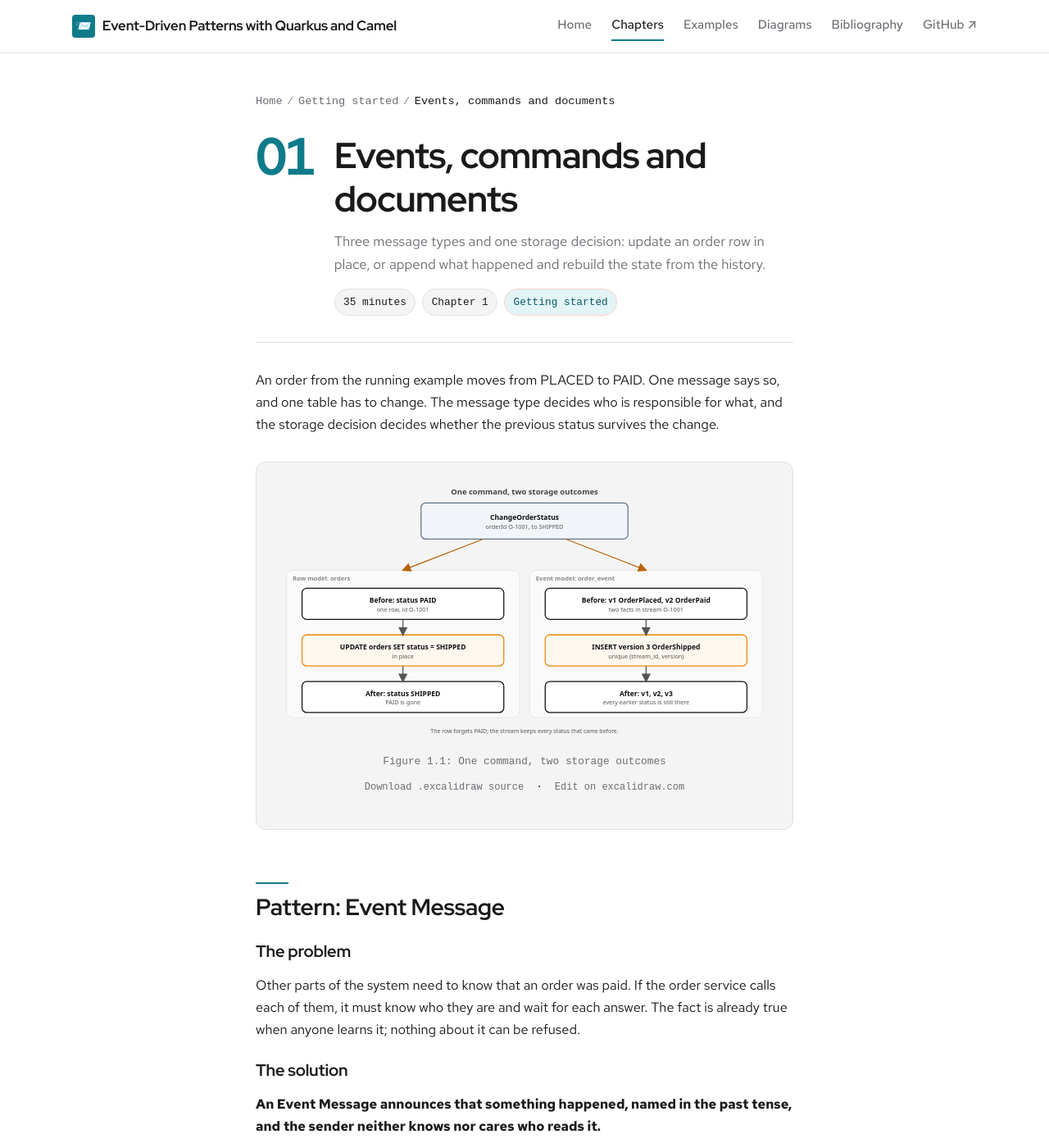
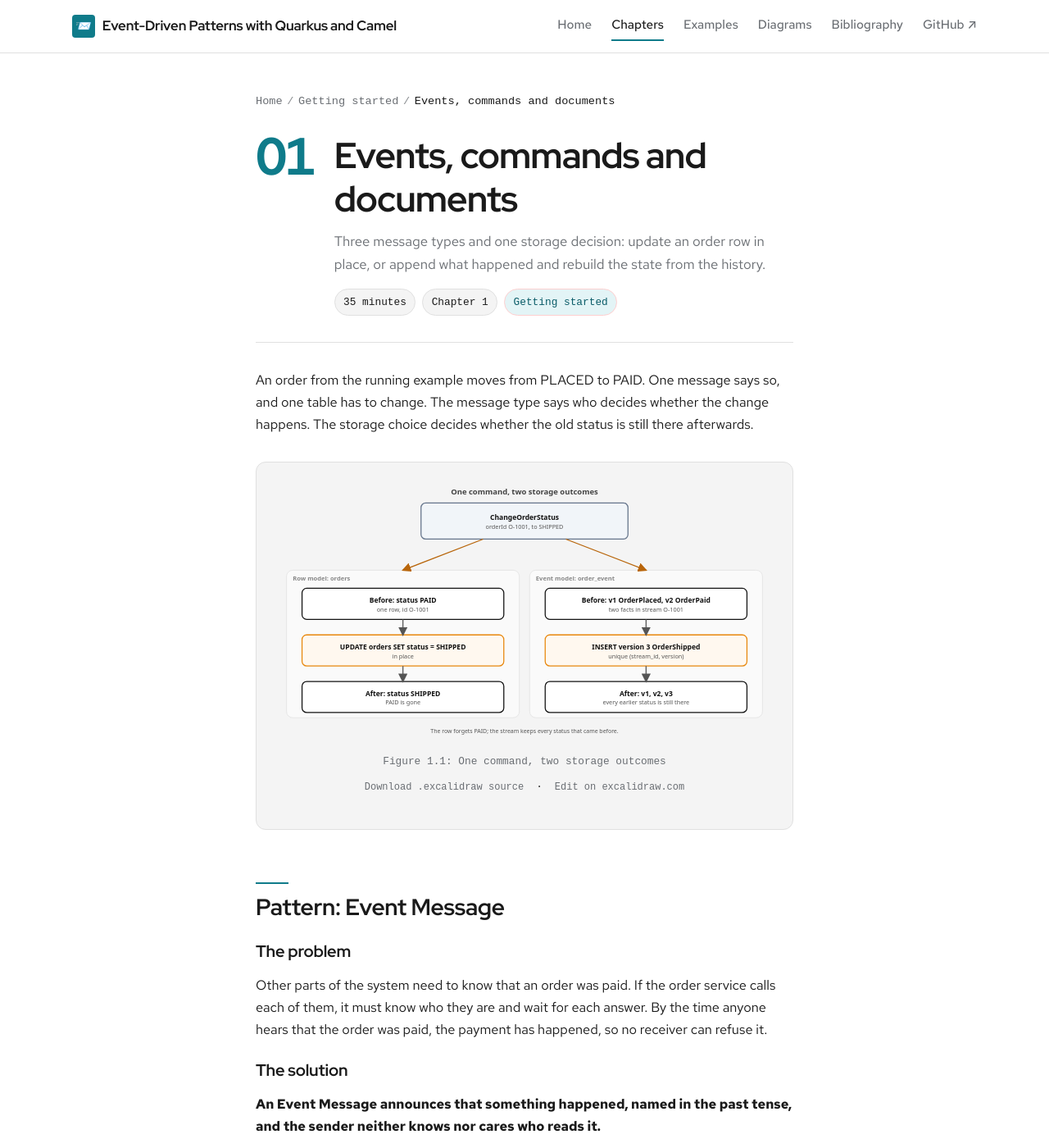
Before and after one commit to patterncatalyst/event-driven-patterns-with-quarkus-and-camel, a Jekyll site: the page built from _docs/01-events-commands-documents.md, in a window 1280 px wide and 1400 px high. Shown: the whole window at 82% size. Built offline with Jekyll 4.4.1, drawn with Linux system fonts in a browser that asks for light colours; some web fonts are replaced; some of the changed text lies outside the part shown.

```diff
--- a/_docs/01-events-commands-documents.md
+++ b/_docs/01-events-commands-documents.md
@@ -7,7 +7,7 @@ description: "Three message types and one storage decision: update an order row
 duration: "35 minutes"
 ---
 
-An order from the running example moves from PLACED to PAID. One message says so, and one table has to change. The message type decides who is responsible for what, and the storage decision decides whether the previous status survives the change.
+An order from the running example moves from PLACED to PAID. One message says so, and one table has to change. The message type says who decides whether the change happens. The storage choice decides whether the old status is still there afterwards.
 
 {% include excalidraw.html file="01-row-update-vs-event-append" alt="The same ChangeOrderStatus command applied to an orders row, which overwrites the status, and to the order_event table, which gains a new version" caption="Figure 1.1: One command, two storage outcomes" %}
 
@@ -15,7 +15,7 @@ An order from the running example moves from PLACED to PAID. One message says so
 
 ### The problem
 
-Other parts of the system need to know that an order was paid. If the order service calls each of them, it must know who they are and wait for each answer. The fact is already true when anyone learns it; nothing about it can be refused.
+Other parts of the system need to know that an order was paid. If the order service calls each of them, it must know who they are and wait for each answer. By the time anyone hears that the order was paid, the payment has happened, so no receiver can refuse it.
 
 ### The solution
 
@@ -61,7 +61,7 @@ Hohpe and Woolf use it to transfer a data structure between applications; the re
 
 ## Row or events for the same change
 
-The command is identical in both models. What differs is what survives it.
+Both models receive the same command. They differ in what is kept after it runs.
 
 The row model overwrites. `UPDATE orders SET status = 'SHIPPED'` is cheap, the current state is one primary key lookup, and the previous status is gone.
 
```
Also changed, not shown: _docs/00-prerequisites-and-stacks.md (+4 -4 lines), _plans/domain-model.md (+1 -1 lines), _plans/verification-log.md (+18 -0 lines), bibliography.md (+1 -1 lines), diagrams/00-running-example.svg, 2 other files.
